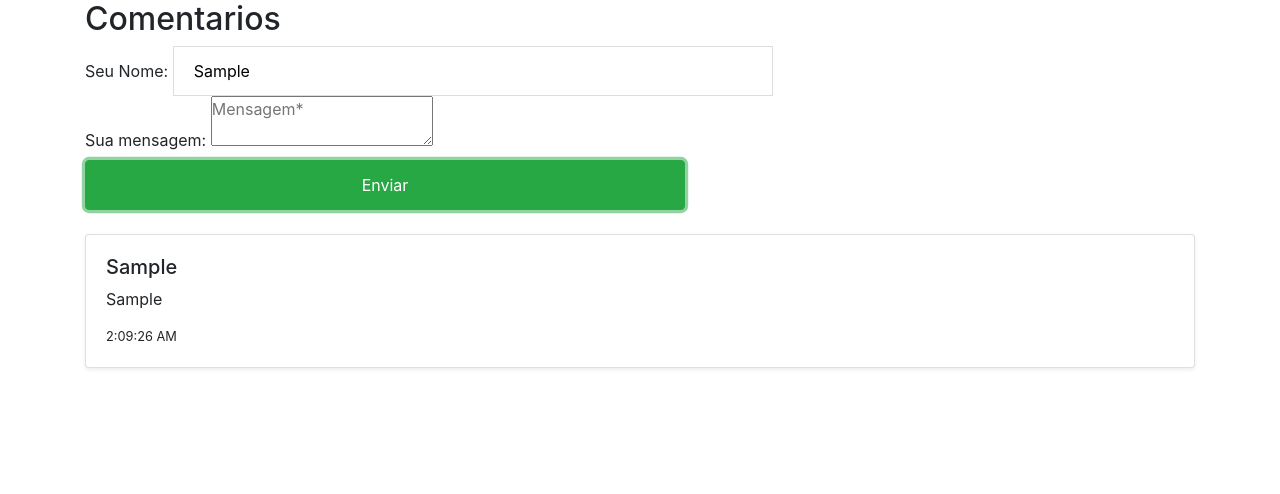
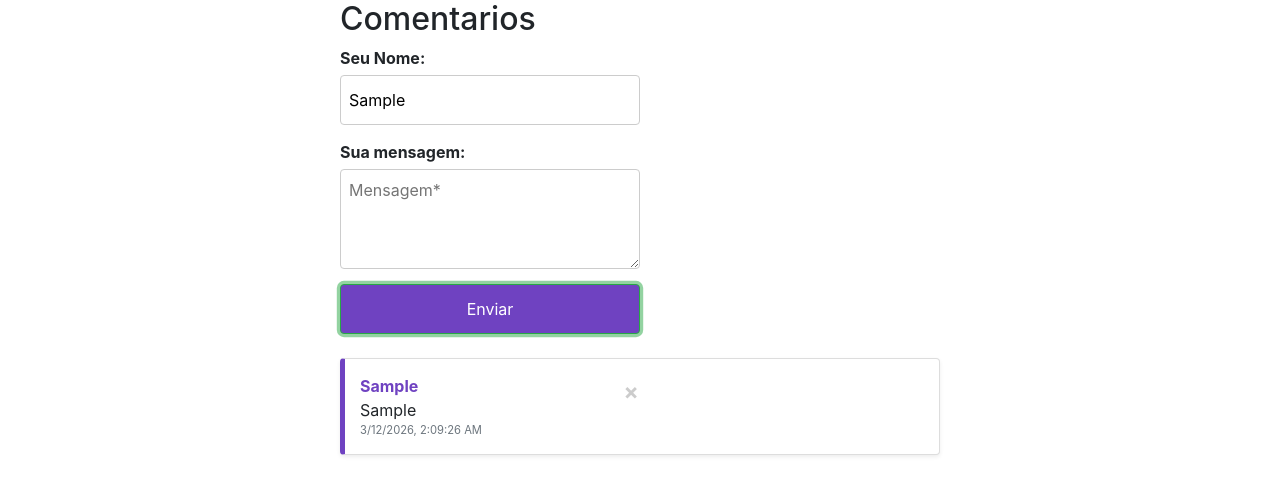
Before and after one commit to Sonnaly/EpE-TCC, a plain HTML site: page paginas/chat.html in a window 1280 px wide. Both pictures are taken after typing "Sample", "Sample" into the empty fields and a click on the button "Enviar". Drawn offline with nearby package versions, Linux system fonts and the light colour scheme; no server answers.

Commit message:
atualizção da função salvarComentario no chat.html

```diff
--- a/css/style.css
+++ b/css/style.css
@@ -57,3 +57,78 @@ button {
     color: #ffd1dc !important; /* Um tom de rosa claro ou a cor que preferir */
     text-shadow: 1px 1px 2px rgba(0,0,0,0.2);
 }
+
+.field {
+    margin-bottom: 15px;
+}
+
+.field label {
+    display: block;
+    margin-bottom: 5px;
+    font-weight: bold;
+}
+
+/* Inputs e Textarea */
+.field input, .field textarea {
+    width: 50%;
+    padding: 8px;
+    border: 1px solid #ccc;
+    border-radius: 4px;
+}
+
+.field textarea {
+    height: 100px;
+}
+
+/* Botão roxo simples */
+.btn-success {
+    background-color: #6f42c1 !important;
+    border: none;
+    padding: 10px 20px;
+    width: 50%; /* Botão largo fica melhor no mobile */
+}
+
+
+/* Container principal já deve ter a largura que você quer */
+#form {
+    max-width: 600px; /* Ou a largura que você preferir */
+    margin: 0 auto;
+}
+
+/* O card agora segue o formulário */
+.card {
+    width: 100%;
+    border: 1px solid #ddd !important;
+    border-left: 5px solid #6f42c1 !important;
+    position: relative; /* Necessário para o botão X */
+    margin-bottom: 15px;
+}
+
+.card-body {
+    padding: 15px !important;
+    /* Removemos o flex daqui para o texto não ficar doido */
+}
+
+.conteudo-texto {
+    display: flex;
+    flex-direction: column;
+    padding-right: 25px; /* Abre espaço para o X não encostar no texto */
+}
+
+/* Botão X - Agora usando posicionamento ABSOLUTO */
+.btn-delete {
+    position: absolute; /* Ele vai para o canto em relação ao card */
+    top: 8px;
+    right: 8px;
+    background: none;
+    border: none;
+    color: #ccc;
+    font-size: 1.4rem;
+    line-height: 1;
+    cursor: pointer;
+    z-index: 10;
+}
+
+.btn-delete:hover {
+    color: #ff4d4d;
+}
--- a/paginas/chat.html
+++ b/paginas/chat.html
@@ -33,116 +33,96 @@
                     <textarea name="mensagem" id="mensagem" placeholder="Mensagem*" required></textarea>
                 </div>
                 <button type="submit" class="btn btn-success" name="enviar">Enviar</button>
+                <div id="lista-comentarios" class="mt-4"></div>
             </form>
             <div id="lista-comentarios" class="mt-4"></div>
 
         </div>
     </div>
 <script src="/socket.io/socket.io.js"></script>
+
 <script>
+    // Variáveis Globais
+    let socket = null;
+    const form = document.querySelector(".formulario");
+    const area = document.getElementById("lista-comentarios");
 
-function salvarComentario(event){
+    // 1. Tentar inicializar o Socket.io apenas se a biblioteca carregar
+    if (typeof io !== 'undefined') {
+        try {
+            socket = io();
+            console.log("Conectado ao servidor de tempo real.");
 
-event.preventDefault()
+            socket.on("receivedMessage", data => {
+                adicionarMensagemNaTela(data);
+                salvarNoLocalStorage(data);
+            });
+        } catch (e) {
+            console.warn("Servidor Socket.io não encontrado. Rodando em modo local.");
+        }
+    } else {
+        console.log("Modo Offline: Usando apenas LocalStorage.");
+    }
 
-const nome = document.getElementById("nome").value
-const mensagem = document.getElementById("mensagem").value
+    // 2. Carregar comentários salvos ao abrir a página
+    document.addEventListener("DOMContentLoaded", mostrarComentarios);
 
-let comentarios = JSON.parse(localStorage.getItem("comentarios")) || []
+    form.addEventListener("submit", function(e) {
+        e.preventDefault();
 
-comentarios.push({
-nome: nome,
-mensagem: mensagem,
-data: new Date().toLocaleString()
-})
+        const nome = document.getElementById("nome").value;
+        const mensagem = document.getElementById("mensagem").value;
+        const hora = new Date().toLocaleString();
 
-localStorage.setItem("comentarios", JSON.stringify(comentarios))
+        const data = { nome, mensagem, hora };
 
-mostrarComentarios()
+        // Salva localmente (Sempre funciona)
+        salvarNoLocalStorage(data);
+        adicionarMensagemNaTela(data);
 
-document.getElementById("nome").value = ""
-document.getElementById("mensagem").value = ""
+        // Envia para o servidor APENAS se o socket estiver ativo
+        if (socket && socket.connected) {
+            socket.emit("sendMessage", data);
+        }
 
+        // Limpa os campos
+        document.getElementById("mensagem").value = "";
+    });
+
+    function salvarNoLocalStorage(dado) {
+        let comentarios = JSON.parse(localStorage.getItem("comentarios")) || [];
+        // Evita duplicados simples comparando mensagem e hora
+        const jaExiste = comentarios.find(c => c.mensagem === dado.mensagem && c.hora === dado.hora);
+        if (!jaExiste) {
+            comentarios.push(dado);
+            localStorage.setItem("comentarios", JSON.stringify(comentarios));
+        }
+    }
+
+    function mostrarComentarios() {
+        let comentarios = JSON.parse(localStorage.getItem("comentarios")) || [];
+        area.innerHTML = "";
+        comentarios.forEach(c => adicionarMensagemNaTela(c));
+    }
+
+  function adicionarMensagemNaTela(data) {
+    const idUnico = data.id || Date.now();
+    const novoCard = `
+        <div class="card shadow-sm" id="card-${idUnico}">
+            <button onclick="deletarComentario(${idUnico})" class="btn-delete">&times;</button>
+            <div class="card-body">
+                <div class="conteudo-texto">
+                    <strong style="color: #6f42c1;">${data.nome}</strong>
+                    <span>${data.mensagem}</span>
+                    <small class="text-muted" style="font-size: 0.7rem;">${data.hora}</small>
+                </div>
+            </div>
+        </div>
+    `;
+    area.innerHTML += novoCard;
 }
-
-function mostrarComentarios(){
-
-let comentarios = JSON.parse(localStorage.getItem("comentarios")) || []
-
-const area = document.querySelector("#data-table tbody")
-
-area.innerHTML = ""
-
-comentarios.reverse().forEach(c => {
-
-area.innerHTML += `
-<div class="card mb-3 shadow-sm">
-<div class="card-body">
-<h5 class="card-title">${c.nome}</h5>
-<p class="card-text">${c.mensagem}</p>
-<small class="text-muted">${c.data}</small>
-</div>
-</div>
-`
-
-})
-
-}
-
-mostrarComentarios()
-
 </script>
 
-<script>
-
-const socket = io()
-
-const form = document.querySelector(".formulario")
-const nomeInput = document.getElementById("nome")
-const mensagemInput = document.getElementById("mensagem")
-const area = document.getElementById("lista-comentarios")
-
-form.addEventListener("submit", function(e){
-
-e.preventDefault()
-
-const nome = nomeInput.value
-const mensagem = mensagemInput.value
-
-const data = {
-nome: nome,
-mensagem: mensagem,
-hora: new Date().toLocaleTimeString()
-}
-
-socket.emit("sendMessage", data)
-
-adicionarMensagem(data)
-
-mensagemInput.value = ""
-
-})
-
-socket.on("receivedMessage", data => {
-adicionarMensagem(data)
-})
-
-function adicionarMensagem(data){
-
-area.innerHTML += `
-<div class="card mb-3 shadow-sm">
-<div class="card-body">
-<h5>${data.nome}</h5>
-<p>${data.mensagem}</p>
-<small>${data.hora}</small>
-</div>
-</div>
-`
-
-}
-
-</script>
-<div id="lista-comentarios" class="mt-4"></div>
 </body>
 
 
```
